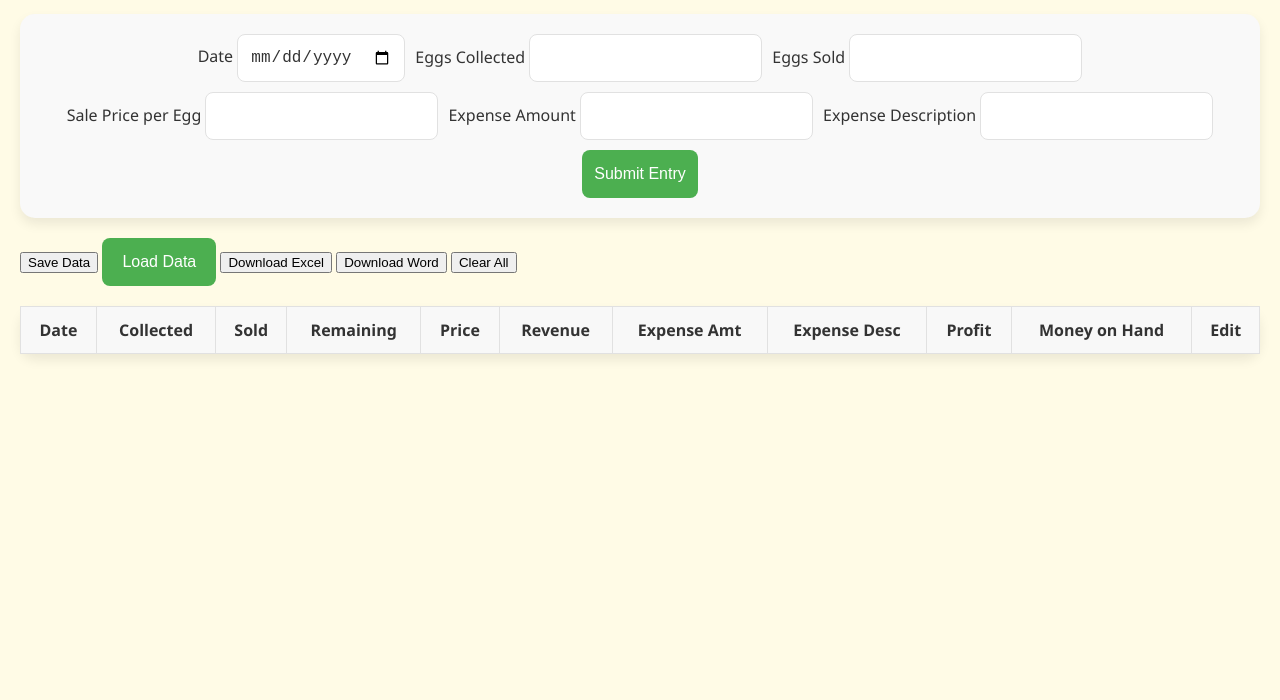
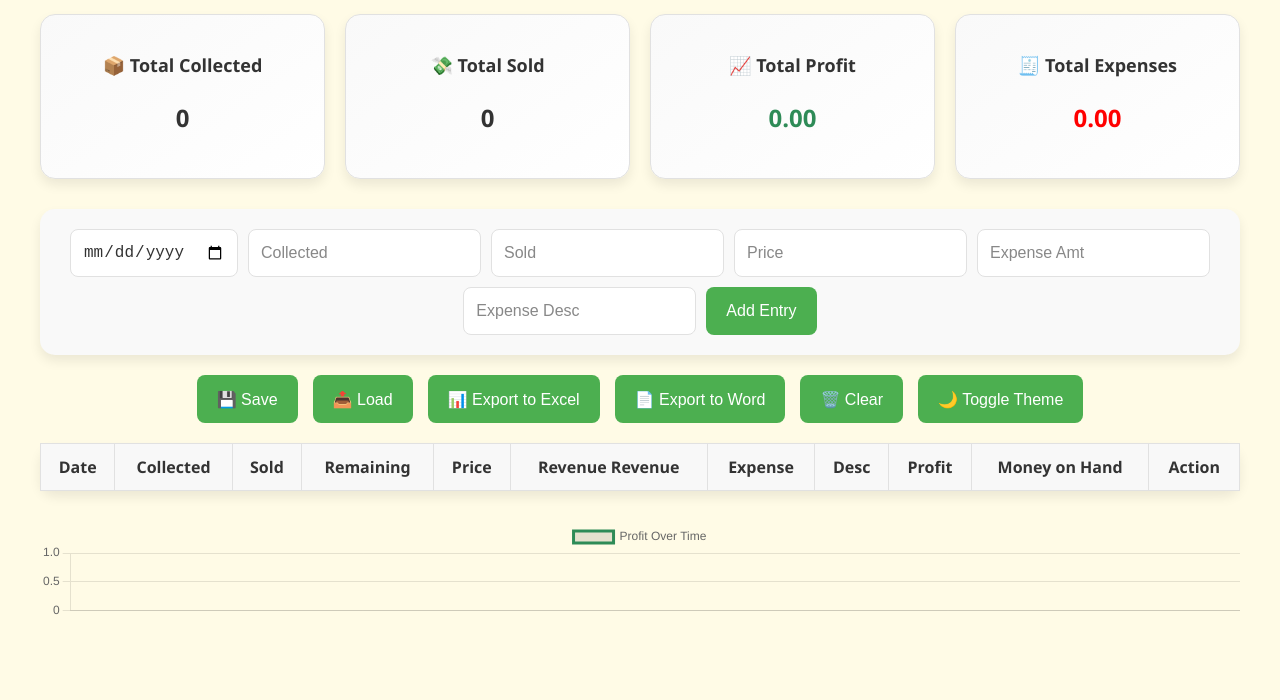
Before and after one commit to tadesseAmenu/ChickenFarm, a plain HTML site: page index.html in a window 1280 px wide. Shown: the part 100-800 px from the top of the page. Drawn offline with nearby package versions, Linux system fonts and the light colour scheme.

Commit message:
Update index.html

```diff
--- a/index.html
+++ b/index.html
@@ -1,48 +1,52 @@
 <!DOCTYPE html>
 <html lang="en">
 <head>
+  <meta charset="UTF-8">
+  <meta name="viewport" content="width=device-width, initial-scale=1.0, maximum-scale=1.0, user-scalable=no">
+  <title>Chicken Farm Daily Tracker</title>
   <link rel="stylesheet" href="style.css">
-  <meta charset="UTF-8">
-  <meta name="viewport" content="width=device-width, initial-scale=1.0">
-  <title>Chicken Farm Daily Tracker</title>
+  <script src="https://cdn.jsdelivr.net/npm/chart.js"></script>
 </head>
 <body>
-  <h1>Chicken Farm Daily Tracker</h1>
+  <div class="container">
+    <h1>🐔 Chicken Farm Daily Tracker</h1>
+
+    <div class="summary">
+      <div class="card summary-card">
+        <h3>📦 Total Collected</h3>
+        <p id="totalCollected">0</p>
+      </div>
+      <div class="card summary-card">
+        <h3>💸 Total Sold</h3>
+        <p id="totalSold">0</p>
+      </div>
+      <div class="card summary-card">
+        <h3>📈 Total Profit</h3>
+        <p id="totalProfit" class="profit">0.00</p>
+      </div>
+      <div class="card summary-card">
+        <h3>🧾 Total Expenses</h3>
+        <p id="totalExpense" class="expense">0.00</p>
+      </div>
+    </div>
 
     <form id="entryForm">
-    <div>
-      <label for="date">Date</label>
       <input type="date" id="date" required>
-    </div>
-    <div>
-      <label for="collected">Eggs Collected</label>
-      <input type="number" id="collected" min="0" required>
-    </div>
-    <div>
-      <label for="sold">Eggs Sold</label>
-      <input type="number" id="sold" min="0" required>
-    </div>
-    <div>
-      <label for="price">Sale Price per Egg</label>
-      <input type="number" id="price" step="0.01" min="0" required>
-    </div>
-    <div>
-      <label for="expenseAmt">Expense Amount</label>
-      <input type="number" id="expenseAmt" step="0.01" min="0" required>
-    </div>
-    <div>
-      <label for="expenseDesc">Expense Description</label>
-      <input type="text" id="expenseDesc" required>
-    </div>
-    <button type="submit">Submit Entry</button>
+      <input type="number" id="collected" placeholder="Collected" required>
+      <input type="number" id="sold" placeholder="Sold" required>
+      <input type="number" step="0.01" id="price" placeholder="Price" required>
+      <input type="number" step="0.01" id="expenseAmt" placeholder="Expense Amt">
+      <input type="text" id="expenseDesc" placeholder="Expense Desc">
+      <button class="btn" type="submit">Add Entry</button>
     </form>
 
-  <div id="controls">
-    <button id="saveData">Save Data</button>
-    <button id="loadData">Load Data</button>
-    <button id="downloadExcel">Download Excel</button>
-    <button id="downloadWord">Download Word</button>
-    <button id="clearData">Clear All</button>
+    <div class="button-group">
+      <button class="btn" id="saveData">💾 Save</button>
+      <button class="btn" id="loadData">📤 Load</button>
+      <button class="btn" id="downloadExcel" onclick="exportToExcel()">📊 Export to Excel</button>
+      <button class="btn" id="downloadWord" onclick="exportToWord()">📄 Export to Word</button>
+      <button class="btn" id="clearData">🗑️ Clear</button>
+      <button class="btn" id="themeToggle">🌙 Toggle Theme</button>
     </div>
 
     <table id="dataTable">
@@ -53,16 +57,20 @@
           <th>Sold</th>
           <th>Remaining</th>
           <th>Price</th>
-        <th>Revenue</th>
-        <th>Expense Amt</th>
-        <th>Expense Desc</th>
+          <th>Revenue  Revenue</th>
+          <th>Expense</th>
+          <th>Desc</th>
           <th>Profit</th>
           <th>Money on Hand</th>
-        <th>Edit</th>
+          <th>Action</th>
         </tr>
       </thead>
       <tbody></tbody>
     </table>
+
+    <canvas id="profitChart" height="100"></canvas>
+  </div>
+
   <script src="script.js"></script>
 </body>
 </html>
```
Lines whose indentation alone changed are shown as unchanged.
